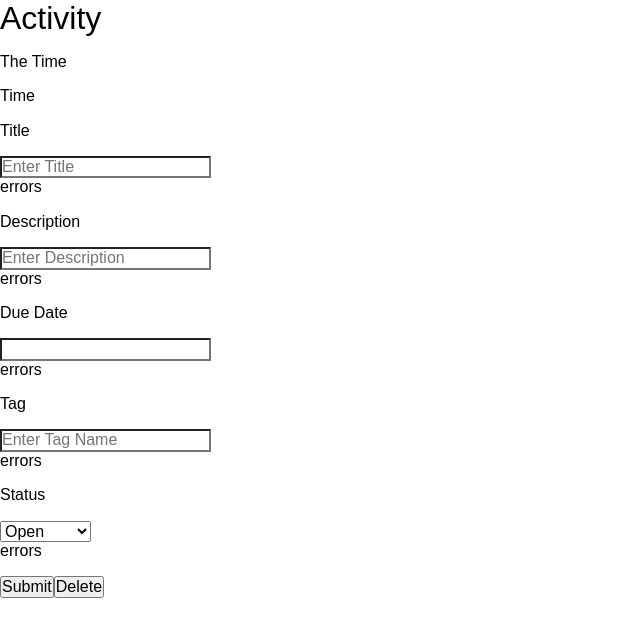
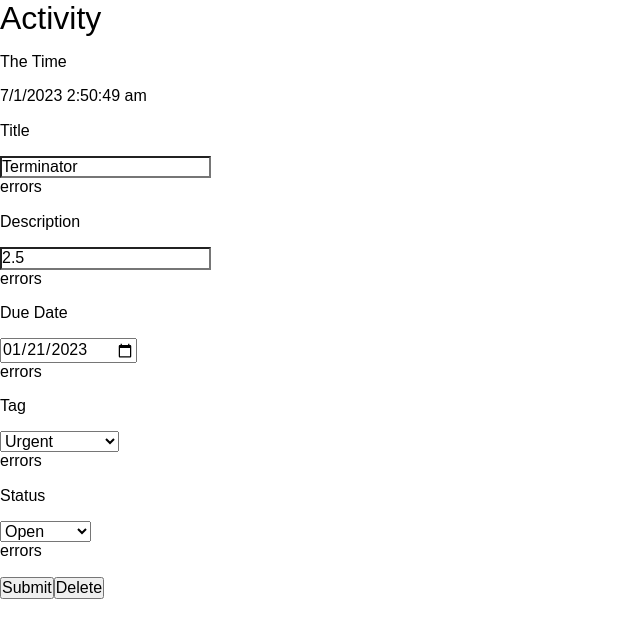
Before and after one commit to Varunvaru524/To-Do-List, a React (Create React App) app: page /table/5b21ca3eeb7f6fbccd471815 in a window 1280 px wide. Shown: the top 638 px of the page, without its empty margins (0-640 px from the left). Built offline with nearby package versions, Linux system fonts and the light colour scheme.

Commit message:
Added Time Duedate Status and Tag functionaity to ActivityClass Component

```diff
--- a/src/Assets/BackendService.js
+++ b/src/Assets/BackendService.js
@@ -4,8 +4,8 @@ const activities = [
     title: "Terminator",
     timeStamp: '7/1/2023 2:50:49 am',
     description: 2.5,
-    dueDate:'date',
-    tags:[],
+    dueDate:'2023-01-21',
+    tags:'urgent',
     status:'open'
   },
   {
@@ -13,8 +13,8 @@ const activities = [
     title: "Die Hard",
     timeStamp: '23/12/2022 3:50:49 pm',
     description: 2.5,
-    dueDate:'date',
-    tags:[],
+    dueDate:'2023-01-20',
+    tags:'highPriority',
     status:'working'
   },
   {
@@ -22,8 +22,8 @@ const activities = [
     title: "Get Out",
     timeStamp: '3/6/2021 1:50:49 pm',
     description: 3.5,
-    dueDate:'date',
-    tags:[],
+    dueDate:'2023-01-25',
+    tags:'important',
     status:'done'
   },
   {
@@ -31,8 +31,8 @@ const activities = [
     title: "Trip to Italy",
     timeStamp: '17/10/2022 12:50:49 am',
     description: 3.5,
-    dueDate:'date',
-    tags:[],
+    dueDate:'2023-01-25',
+    tags:'urgent',
     status:'overDue'
   },
   {
@@ -40,8 +40,8 @@ const activities = [
     title: "Airplane",
     timeStamp: '15/6/2022 10:03:49 am',
     description: 3.5,
-    dueDate:'date',
-    tags:[],
+    dueDate:'2023-01-25',
+    tags:'notImportant',
     status:'open'
   },
   {
@@ -49,8 +49,8 @@ const activities = [
     title: "Wedding Crashers",
     timeStamp: '02/3/2022 2:53:49 am',
     description: 3.5,
-    dueDate:'date',
-    tags:[],
+    dueDate:'2023-01-25',
+    tags:'meeting',
     status:'working'
   },
   {
@@ -58,8 +58,8 @@ const activities = [
     title: "Gone Girl",
     timeStamp: '30/8/2021 07:53:49 am',
     description: 4.5,
-    dueDate:'date',
-    tags:[],
+    dueDate:'2023-02-03',
+    tags:'meeting',
     status:'done'
   },
   {
@@ -67,8 +67,8 @@ const activities = [
     title: "The Sixth Sense",
     timeStamp: '05/5/2022 5:34:49 pm',
     description: 3.5,
-    dueDate:'date',
-    tags:[],
+    dueDate:'2023-02-03',
+    tags:'urgent',
     status:'overDue'
   },
   {
@@ -76,8 +76,8 @@ const activities = [
     title: "The Avengers",
     timeStamp: '4/2/2022 6:53:49 pm',
     description: 3.5,
-    dueDate:'date',
-    tags:[],
+    dueDate:'2023-02-01',
+    tags:'notImportant',
     status:'open'
   }
 ];
@@ -90,20 +90,22 @@ export function getActivity(id) {
   return activities.find(a => a._id === id);
 }
 
-// export function saveMovie(movie) {
-//   let movieInDb = movies.find(m => m._id === movie._id) || {};
-//   movieInDb.name = movie.name;
-//   movieInDb.genre = genresAPI.genres.find(g => g._id === movie.genreId);
-//   movieInDb.numberInStock = movie.numberInStock;
-//   movieInDb.dailyRentalRate = movie.dailyRentalRate;
+export function saveActivity(activity) {
+  let activityInDb = activity.find(m => m._id === activity._id) || {};
+  activityInDb.title = activity.title;
+  activityInDb.timeStamp = activity.time;
+  activityInDb.description = activity.description;
+  activityInDb.dueDate = activity.dueDate;
+  activityInDb.tags = activity.tag;
+  activityInDb.status = activity.status
 
-//   if (!movieInDb._id) {
-//     movieInDb._id = Date.now();
-//     movies.push(movieInDb);
-//   }
+  if (!activityInDb._id) {
+    activityInDb._id = Date.now();
+    activities.push(activityInDb);
+  }
 
-//   return movieInDb;
-// }
+  return activityInDb;
+}
 
 export function deleteActivity(id) {
   let activityInDb = activities.find(a => a._id === id);
--- a/src/Components/Activity/ActivityClass.jsx
+++ b/src/Components/Activity/ActivityClass.jsx
@@ -1,9 +1,34 @@
 import React, { Component } from 'react';
+import { getActivity } from '../../Assets/BackendService';
 
 class ActivityClass extends Component {
     state = {
-        userInput:{time:'',title:'',description:'',dueDate:'',tag:'',status:''},
+        userInput:{time:'',title:'',description:'',dueDate:'',tag:'',status:'',_id:''},
         errors:{}
+    }
+
+    componentDidMount(){
+        if (this.props.params.id == "new") {
+            let newUserInput = this.state.userInput
+
+            let date = new Date()
+            newUserInput.time = date.toLocaleDateString()+' '+date.toLocaleTimeString()
+
+            this.setState({userInput:newUserInput})
+        }
+        else {
+            let data = getActivity(this.props.params.id)
+            let updatedUserInput = {
+                time: data.timeStamp,
+                title: data.title,
+                description: data.description,
+                dueDate: data.dueDate,
+                tag: data.tags,
+                status: data.status,
+                _id: data._id
+            }
+            this.setState({userInput:updatedUserInput})
+        }
     }
 
     handleChange({currentTarget}){
@@ -16,6 +41,25 @@ class ActivityClass extends Component {
         this.setState({userInput:updatedUserInput})
     }
 
+    disablePreviousDate(){
+        let today = new Date();
+        let month = today.getMonth() + 1;
+        let day = today.getDate();
+        let year = today.getFullYear();
+        if(month < 10) month = '0' + month.toString();
+        if(day < 10) day = '0' + day.toString();
+
+        return year + '-' + month + '-' + day;
+    }
+
+    handleDetele(){
+
+    }
+
+    handleValidation(){
+
+    }
+
     handleSubmit(event){
         event.preventDefault()
     }
@@ -23,14 +67,13 @@ class ActivityClass extends Component {
     render() {
         let {params} = this.props
         let {description,dueDate,status,tag,time,title} = this.state.userInput
-        console.log(title);
         return (
             <React.Fragment>
                 <h1>Activity</h1>
                 <form onSubmit={(e)=>this.handleSubmit(e)}>
                     <div className="timeStampContainer">
                         <p className='timeStamp'>The Time</p>
-                        <p className='time'>Time</p>
+                        <p className='time'>{time}</p>
                     </div>
                     <div className='titleContainer'>
                         <p className='title'>Title</p>
@@ -39,22 +82,28 @@ class ActivityClass extends Component {
                     </div>
                     <div className='descriptionContainer'>
                         <p className='description'>Description</p>
-                        <input type="text" onChange={(e)=>this.handleChange(e)} name='description' placeholder='Enter Description' />
+                        <input type="text" onChange={(e)=>this.handleChange(e)} value={description} name='description' placeholder='Enter Description' />
                         <p className='errors'>errors</p>
                     </div>
                     <div className='dueDateContainer'>
                         <p className='dueDate'>Due Date</p>
-                        <input type="text" />
+                        <input min={this.disablePreviousDate()}  type="date" onChange={(e)=>this.handleChange(e)} value={dueDate} name="dueDate" />
                         <p className='errors'>errors</p>
                     </div>
                     <div className='TagContainer'>
                         <p className='tag'>Tag</p>
-                        <input type="text" placeholder='Enter Tag Name' />
+                        <select name='tag' onChange={(e)=>this.handleChange(e)} value={tag}>
+                            <option value="important">Important</option>
+                            <option value="urgent">Urgent</option>
+                            <option value="notImportant">Not Important</option>
+                            <option value="highPriority">High Priority</option>
+                            <option value="meeting">Meeting</option>
+                        </select>
                         <p className='errors'>errors</p>
                     </div>
                     <div className='statusContainer'>
                         <p className='status'>Status</p>
-                        <select>
+                        <select name='status' onChange={(e)=>this.handleChange(e)} value={status}>
                             <option value="open">Open</option>
                             <option value="working">Working</option>
                             <option value="done">Done</option>
```
Also changed, not shown: src/index.js (line endings or trailing spaces).
